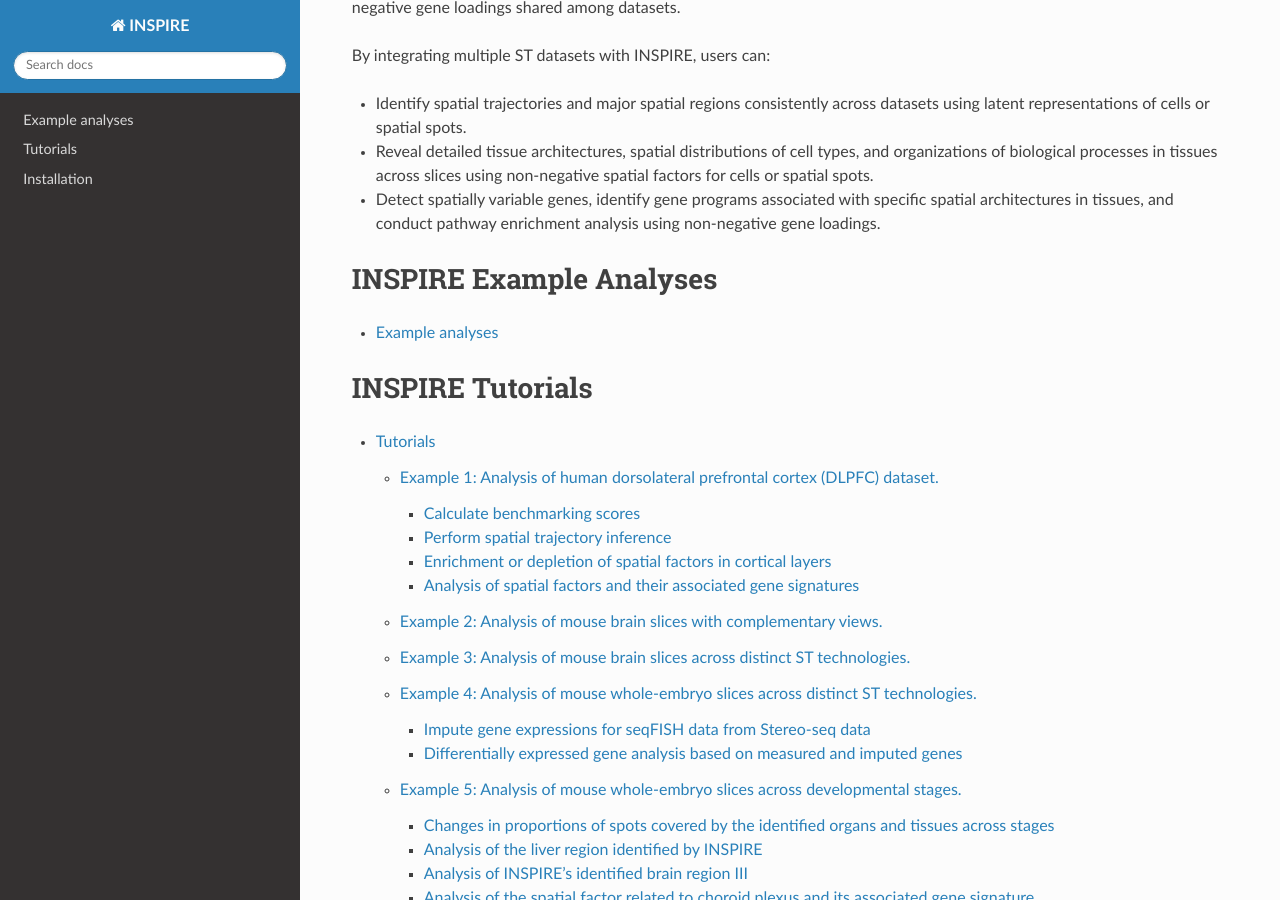
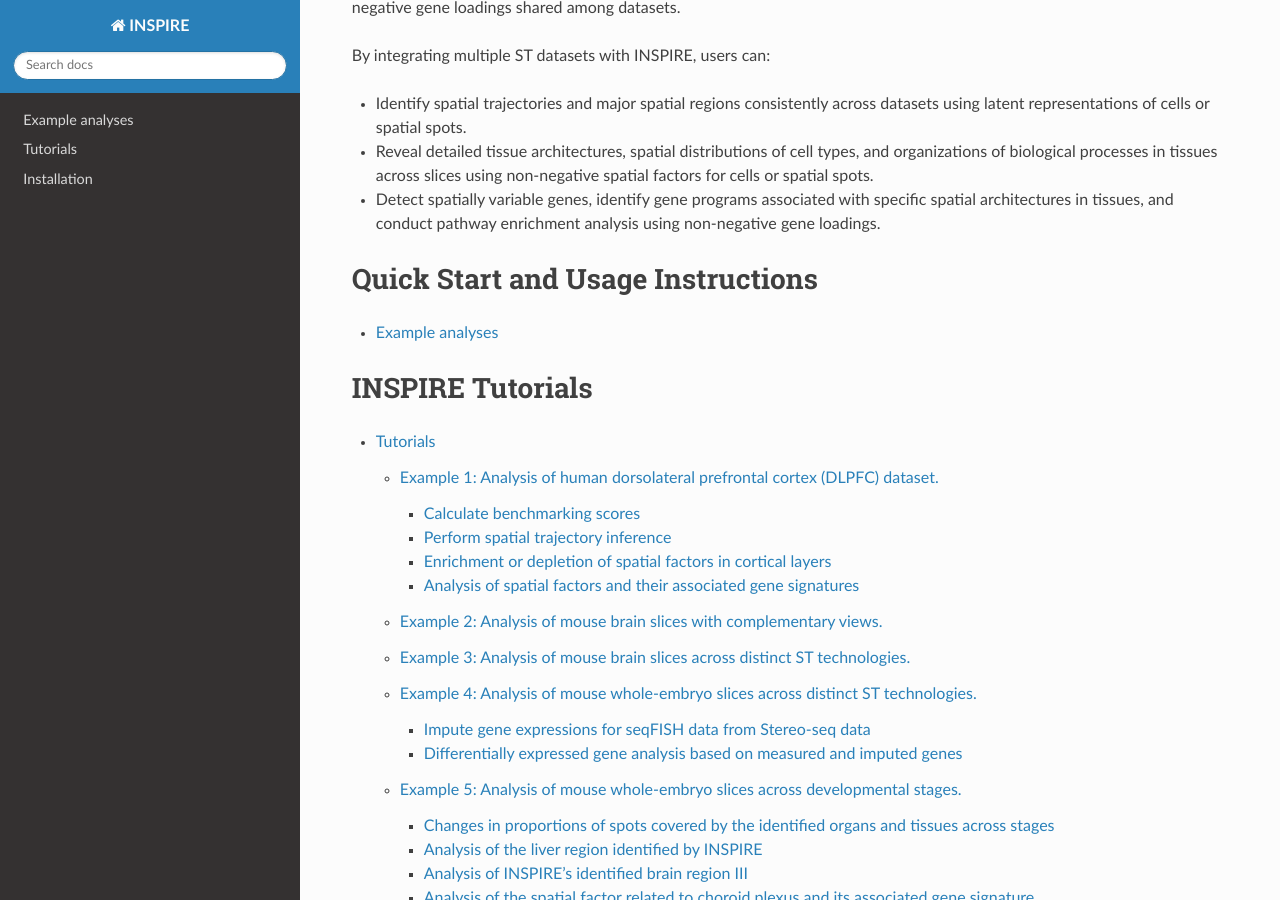
Before and after one commit to jiazhao97/INSPIRE-tutorial, a Sphinx documentation site: the page built from docs/source/index.rst, in a window 1280 px wide and 900 px high, scrolled down 1004 px. Built offline with Sphinx 7.4.7 and the Read the Docs theme 3.1.0, drawn with Linux system fonts in a browser that asks for light colours; pages that are not in the unit, such as notebooks, are missing from menus.

Commit message:
Add files via upload

```diff
--- a/docs/source/index.rst
+++ b/docs/source/index.rst
@@ -15,7 +15,7 @@ By integrating multiple ST datasets with INSPIRE, users can:
 * Detect spatially variable genes, identify gene programs associated with specific spatial architectures in tissues, and conduct pathway enrichment analysis using non-negative gene loadings.
 
 
-INSPIRE Example Analyses
+Quick Start and Usage Instructions
 ==================
 .. toctree::
    :maxdepth: 2
```
